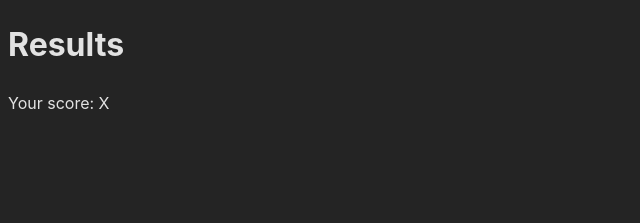
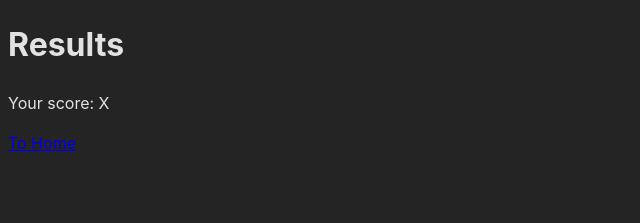
Before and after one commit to jasantiaguel/comp3170-final-proj, a React (Vite) app: page /results in a window 1280 px wide. Shown: the top 223 px of the page, without its empty margins (0-640 px from the left). Built offline with nearby package versions, Linux system fonts and the light colour scheme.

Commit message:
added return home link

```diff
--- a/src/pages/results.jsx
+++ b/src/pages/results.jsx
@@ -1,8 +1,11 @@
+import { Link } from "react-router-dom";
+
 export default function Results() {
     return(
         <div>
             <h1>Results</h1>
             <p>Your score: X</p>
+            <Link to="/">To Home</Link>
         </div>
     )
 }
```
